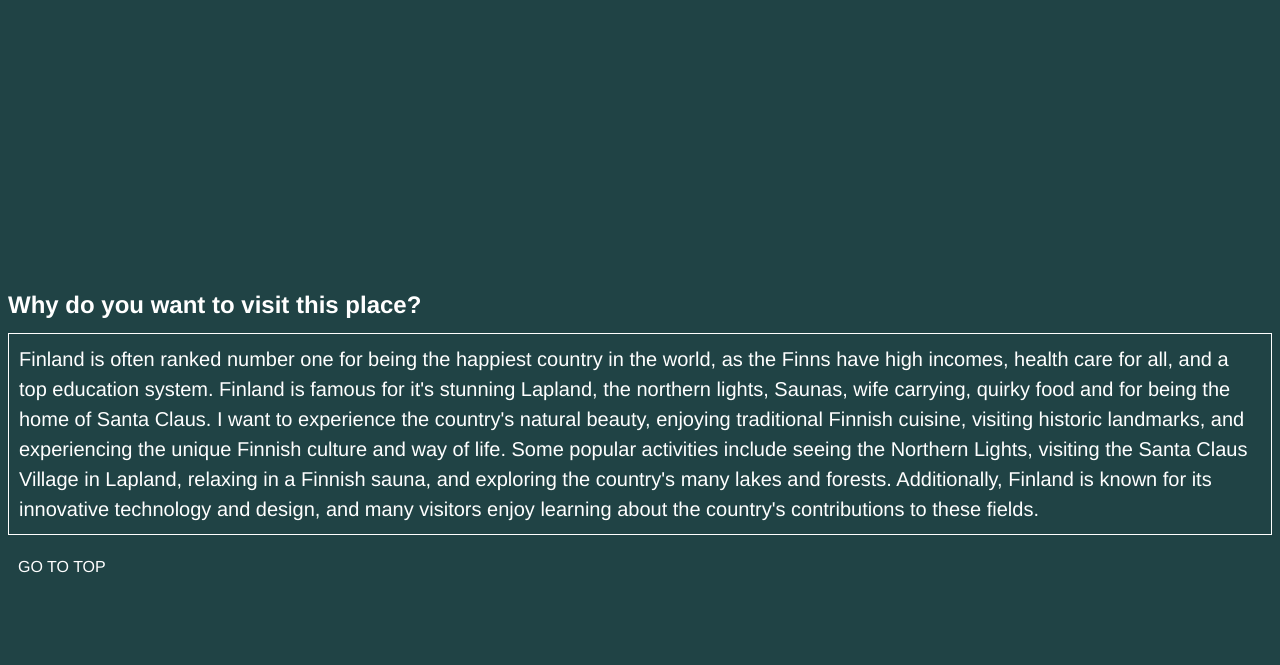
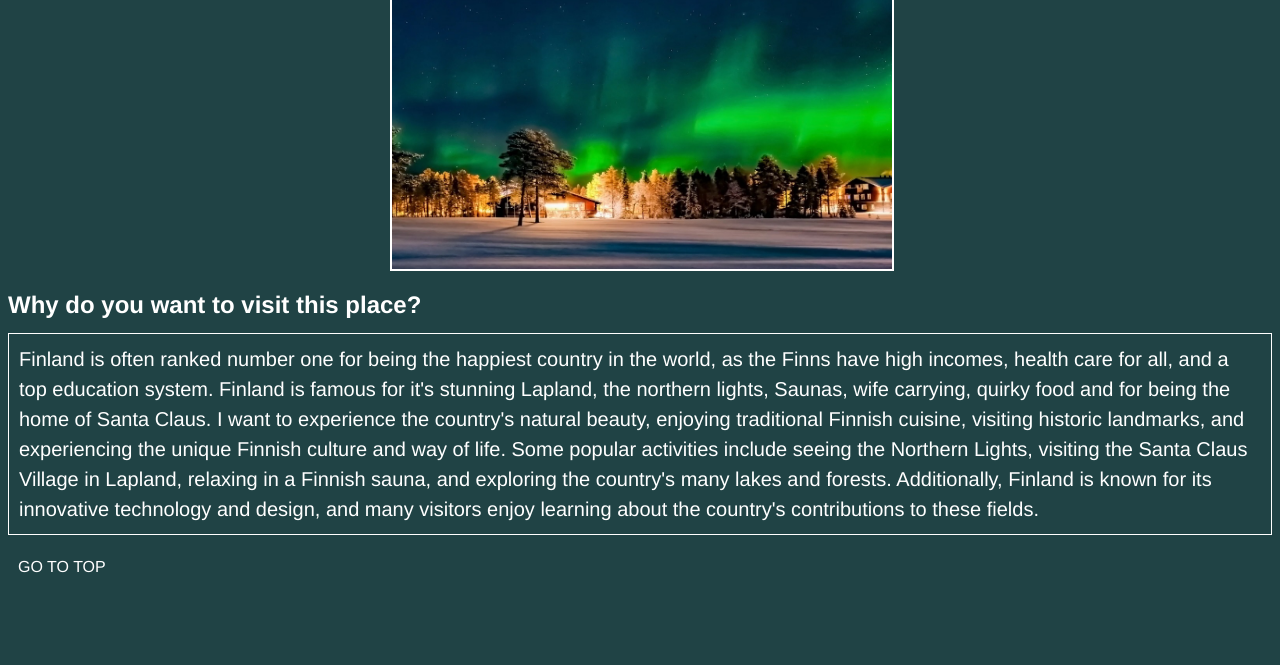
Before and after one commit to fayesh24/PERSONALWEBSITE, a plain HTML site: page FINLAND.html in a window 1280 px wide. Shown: the part 135-800 px from the top of the page. Drawn offline with Linux system fonts and the light colour scheme.

Commit message:
Update FINLAND.html

```diff
--- a/FINLAND.html
+++ b/FINLAND.html
@@ -66,8 +66,8 @@
 <body>
 	<!--CHACYON, DIRK S.-->
 	<h1>Finland</h1>
-	<a class="imgs" href="IMAGES/FINLAND.jpg" target="_blank">
-		<img class="exp" src="IMAGES/FINLAND.jpg" alt="adventure">
+	<a class="imgs" href="FINLAND.jpg" target="_blank">
+		<img class="exp" src="FINLAND.jpg" alt="adventure">
 	</a>
 	<h3>Why do you want to visit this place?</h3>
 	<p>Finland is often ranked number one for being the happiest country in the world,
```
